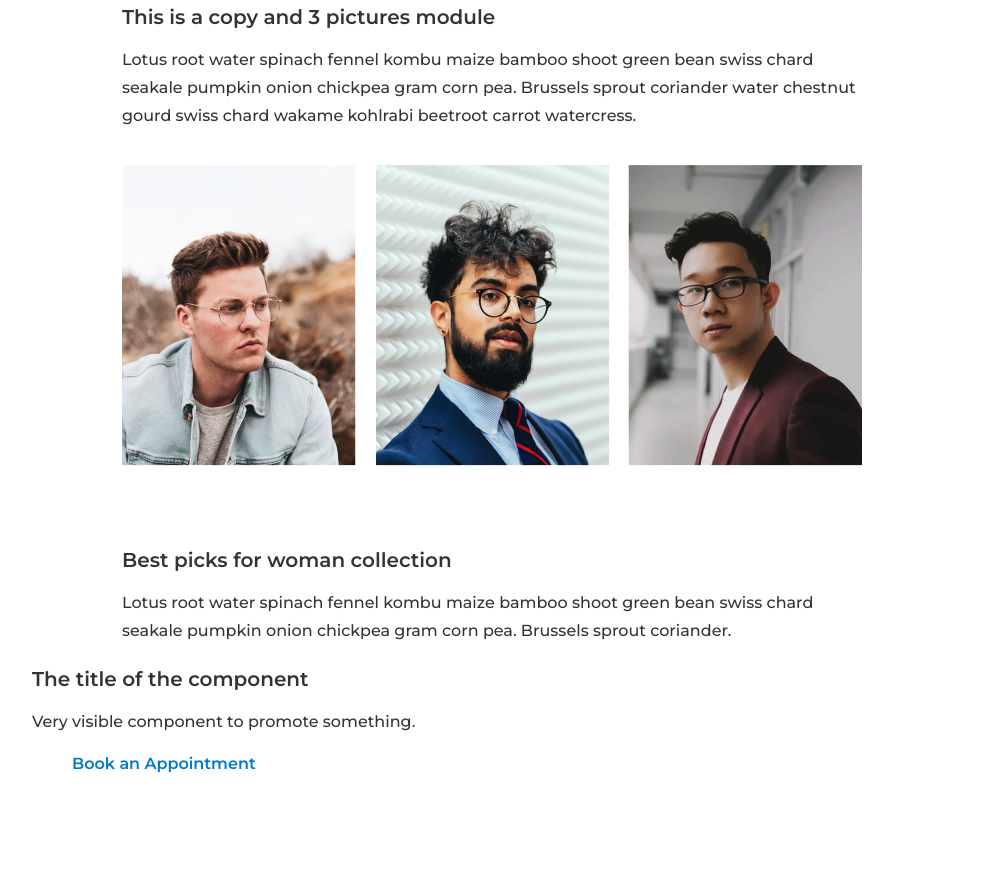
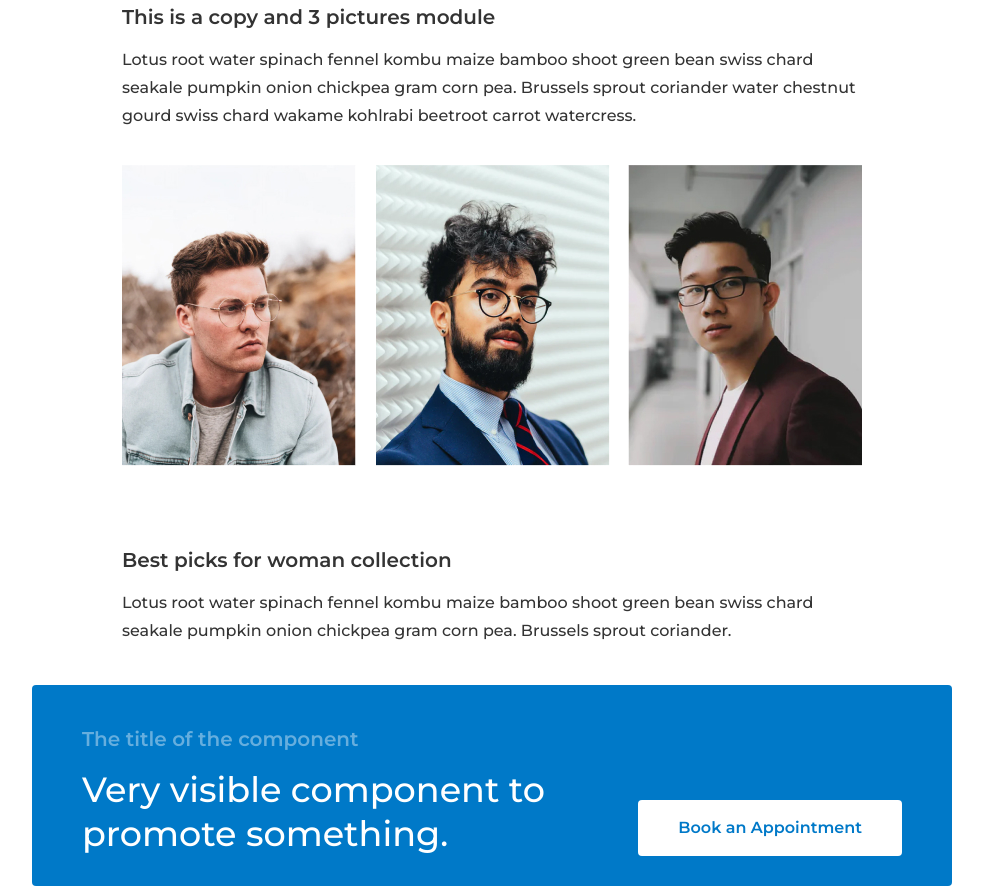
Before and after one commit to ArtemMyrhorod/Task, a plain HTML site: page index.html in a window 1280 px wide. Shown: the part 472-1366 px from the top of the page, without its empty margins (148-1131 px from the left). Before the commit the page ends 1272 px from the top, so only its background shows below. Drawn offline with Linux system fonts and the light colour scheme.

Commit message:
add styles for banner section

```diff
--- a/css/main.css
+++ b/css/main.css
@@ -113,3 +113,37 @@ img {
    justify-content: space-between;
    margin-bottom: 80px;
 }
+
+.banner {
+   padding-top: 20px;
+}
+
+.banner__wrapper {
+   background-color: var(--color-accent);
+   border-radius: 4px;
+   padding: 40px 50px 30px;
+   display: flex;
+   justify-content: space-between;
+}
+
+.banner__info {
+   max-width: 490px;
+}
+
+.banner__title {
+   color: #FFFFFF;
+   opacity: 0.4;
+}
+
+.banner__text {
+   font-weight: 500;
+   font-size: 35px;
+   line-height: 44px;
+   color: #FFFFFF;
+}
+
+.banner__btn {
+   z-index: 1;
+   background-color: #ffffff;
+   align-self: flex-end;
+}
```
